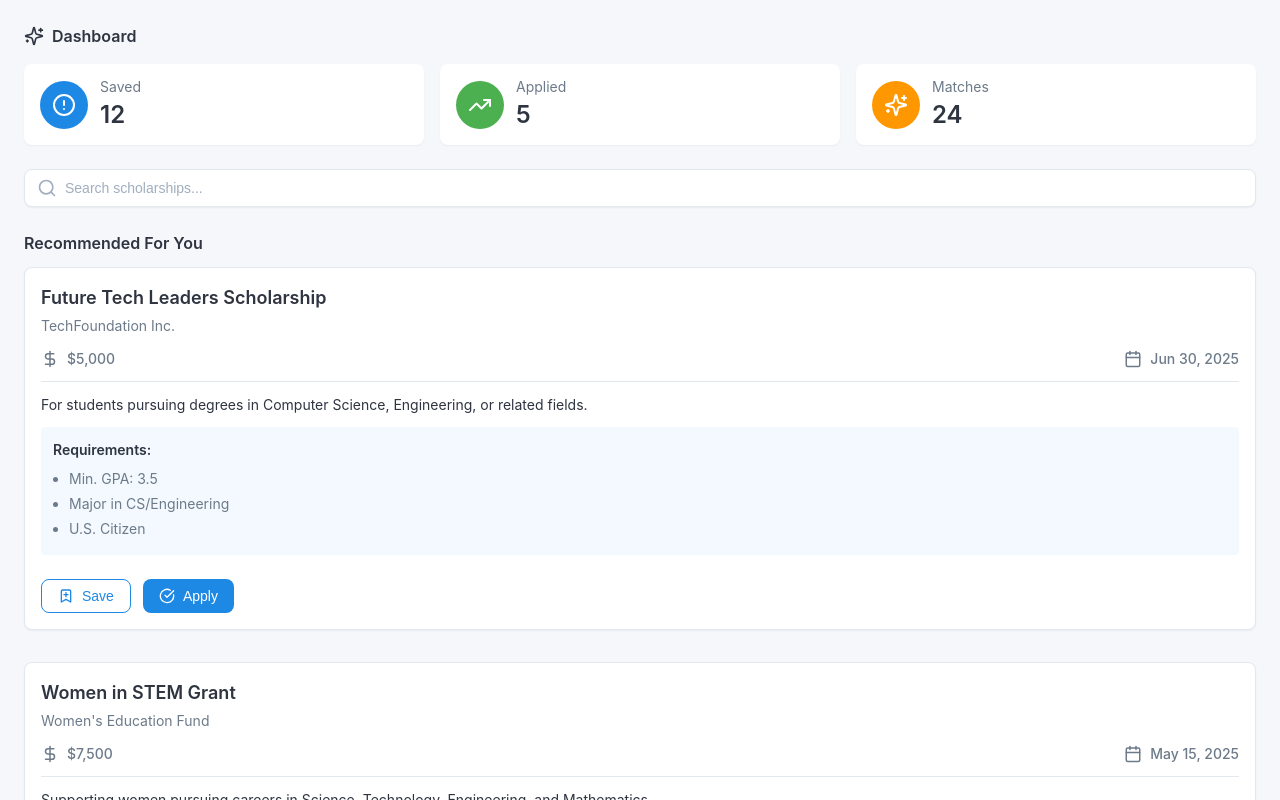
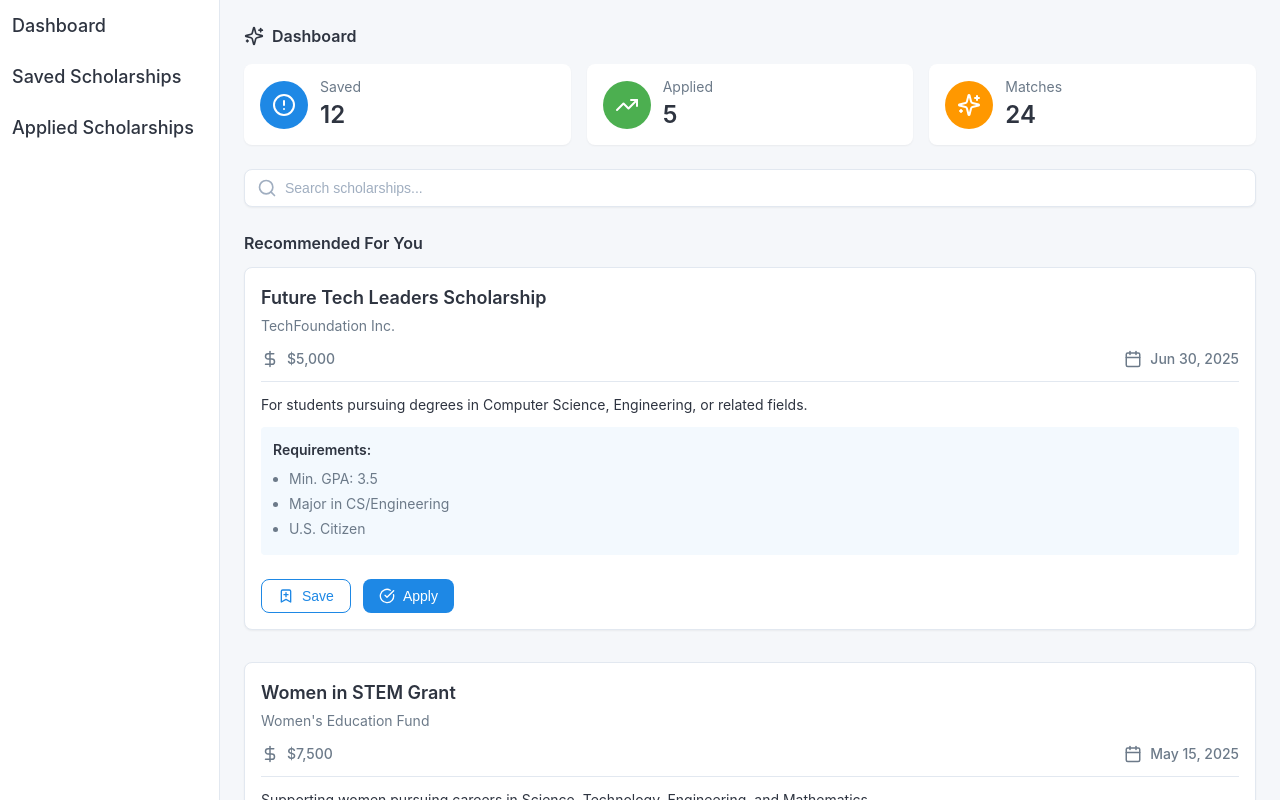
Before and after one commit to lucasberio/ViaScholar, a React (Vite) app: page / in a window 1280 px wide. Shown: the top 800 px of the page. Built offline with nearby package versions, Linux system fonts and the light colour scheme.

Commit message:
NAV BAR YAYYY

```diff
--- a/src/App.jsx
+++ b/src/App.jsx
@@ -1,6 +1,8 @@
 import React, { useState } from 'react'
 import './App.css'
-import { Dashboard } from './pages/Dashboard';
+import { Dashboard } from './pages/Dashboard'
+import Navigation from './components/Navigation'
+import { Sidebar } from 'lucide-react';
 
 function App() {
   const [activePage, setActivePage] = useState('Dashboard');
@@ -9,16 +11,25 @@ function App() {
     switch (activePage) {
       case 'Dashboard':
         console.log('Rendering Dashboard');
-        return <Dashboard />;
+        return (
+            <>
+            <Dashboard />
+            </>
+        );
       default:
+                console.log(' oopss');
+
         return <div>Page not found</div>;
     }
   };
 
   return (
-    <main className="main-content">
+          <div className="app-content">
+      <Navigation activePage={activePage} setActivePage={setActivePage} />
+      <main className="main-content">
       {renderPage()}
     </main>
+    </div>
   );
 }
 
--- /dev/null
+++ b/src/components/Navigation.css
@@ -0,0 +1,64 @@
+:root {
+  --primary-blue: #1E88E5;
+  --primary-blue-light: #64B5F6;
+  --primary-blue-dark: #1565C0;
+  --accent-color: #FFFFFF;
+  --success-color: #4CAF50;
+  --warning-color: #FF9800;
+  --error-color: #F44336;
+  --background-color: #F5F7FA;
+  --card-color: #FFFFFF;
+  --text-primary: #2E3440;
+  --text-secondary: #6C7A89;
+  --text-tertiary: #A0AEC0;
+  --border-color: #E2E8F0;
+  --shadow-sm: 0 1px 2px rgba(0, 0, 0, 0.05);
+  --shadow-md: 0 4px 6px rgba(0, 0, 0, 0.05);
+  --shadow-lg: 0 10px 15px rgba(0, 0, 0, 0.05);
+  --border-radius-sm: 4px;
+  --border-radius-md: 8px;
+  --border-radius-lg: 12px;
+  --spacing-1: 4px;
+  --spacing-2: 8px;
+  --spacing-3: 12px;
+  --spacing-4: 16px;
+  --spacing-5: 24px;
+  --spacing-6: 32px;
+  --spacing-8: 48px;
+  --transition-fast: 150ms ease-in-out;
+  --transition-normal: 250ms ease-in-out;
+  --font-family: 'Inter', -apple-system, BlinkMacSystemFont, 'Segoe UI', Roboto, sans-serif;
+}
+
+.sidebar {
+    width: 220px;
+    background-color: white;
+    border-right: 1px solid var(--border-color);
+    display: flex;
+    flex-direction: column;
+    height: 100vh;
+}
+
+.navlist {
+    display: flex;
+
+}
+
+a:link {
+    color: var(--text-primary);
+    text-decoration: none;
+}
+
+.list-item {
+    display: flex;
+    align-items: center;
+    font-family: var(--font-family);
+    color: var(--text-primary);
+    font-weight: 500;
+    font-size: 18px;
+    border-radius: 0;
+    cursor: pointer;
+    width: 100%;
+    text-align: left;
+    padding: var(--spacing-3);
+}
--- /dev/null
+++ b/src/components/Navigation.jsx
@@ -0,0 +1,23 @@
+import './Navigation.css';
+
+function Navigation() {
+    return (
+            <aside className = "sidebar">
+                <nav className = "navbar">
+                    <ul className = "nav-list">
+                        <li className = "list-item">
+                            <a href = "#" className = "nav-link">Dashboard</a>
+                        </li>
+                        <li className = "list-item">
+                            <a href = "#" className = "nav-link">Saved Scholarships</a>
+                        </li>
+                        <li className = "list-item">
+                            <a href = "#" className = "nav-link">Applied Scholarships</a>
+                        </li>
+                    </ul>
+                </nav>
+            </aside>
+    );
+}
+
+export default Navigation
--- a/src/components/ScholarshipCard.jsx
+++ b/src/components/ScholarshipCard.jsx
@@ -40,7 +40,7 @@ export const ScholarshipCard = ({
   const days = daysRemaining();
   const isUrgent = days <= 7 && days > 0;
 
-  return (
+  return ( // where our html starts
     <div className="scholarship-card">
       <div className="scholarship-card-header">
         <h3 className="scholarship-title">{title}</h3>
```
